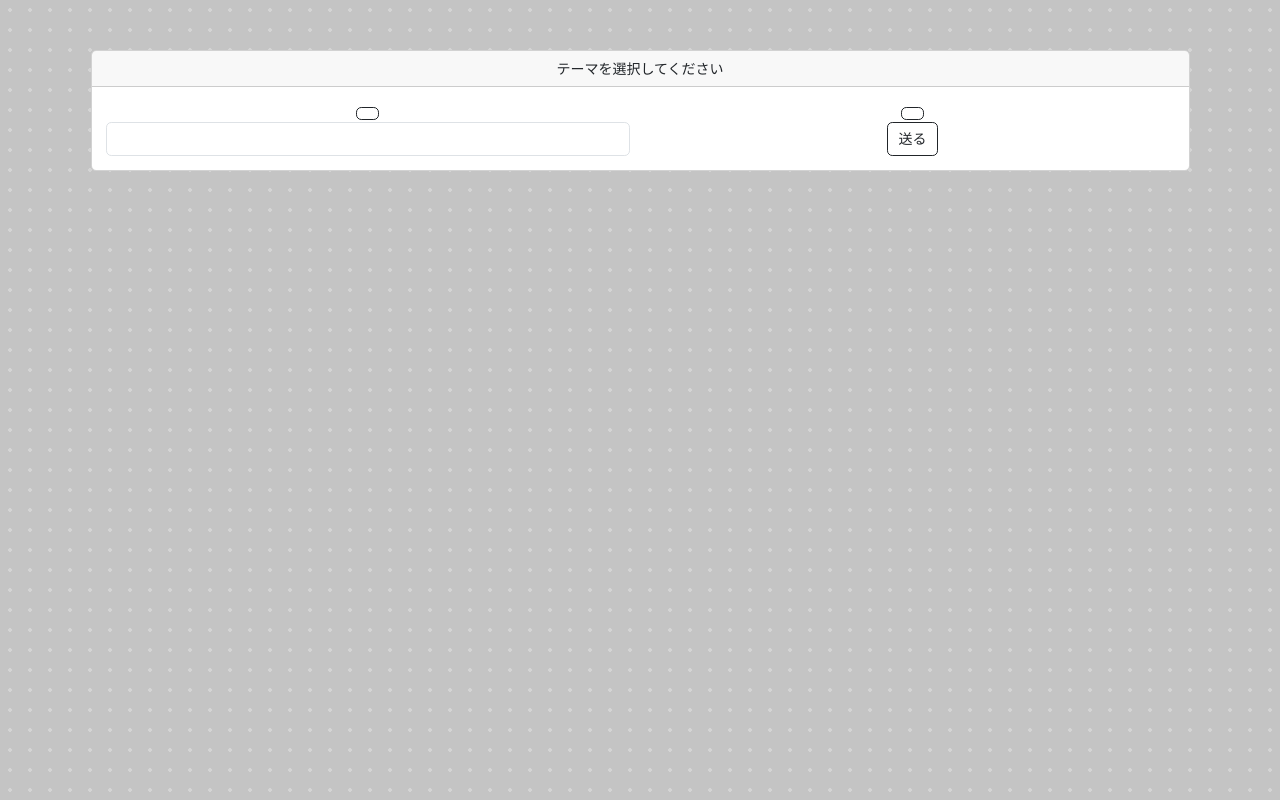
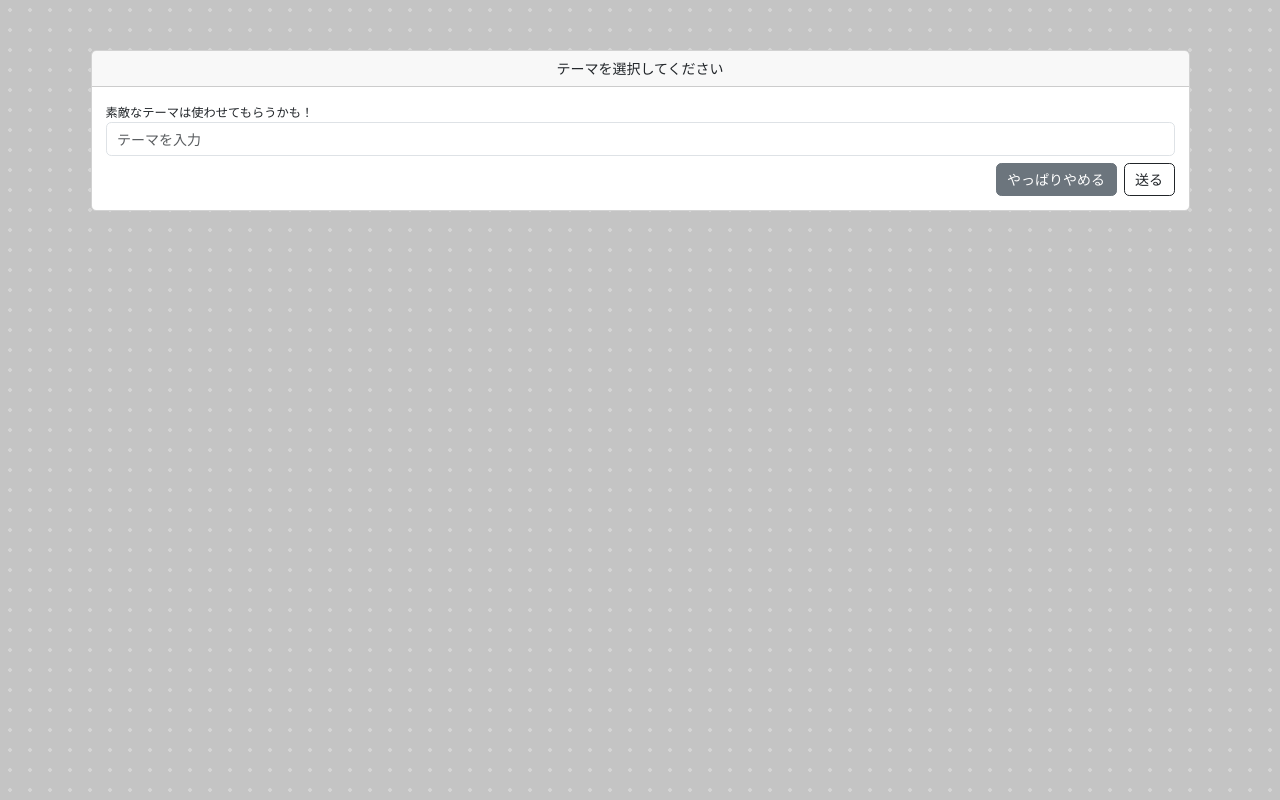
Before and after one commit to MikiKumagai/wordch, a React (Create React App) app in the folder client/: page /dealer in a window 1280 px wide. Both pictures are taken after a click on the button "自分で決める". Built offline with nearby package versions, Linux system fonts and the light colour scheme.

Commit message:
fix decide theme UI

```diff
--- a/client/src/pages/Dealer.js
+++ b/client/src/pages/Dealer.js
@@ -1,4 +1,4 @@
-import { Button, Card, Container, Row, Col, Form } from 'react-bootstrap';
+import { Button, Card, Container, Row, Col, Form, Stack } from 'react-bootstrap';
 import { useContext, useEffect, useState } from 'react';
 import { useStomp } from '../StompClientContext';
 import { GameContext } from "../GameProvider";
@@ -72,34 +72,36 @@ export const Dealer = () => {
                 <p className='mb-0 text-center'>テーマを選択してください</p>
               </Card.Header>
               <Card.Body>
+                {!inputTheme ? (
+                  <>
                   <Row>
-                  <Col className='text-center'>
+                    <Col className='my-2 text-center'>
                       <Button variant='outline-dark' type="button" onClick={()=>clickPrepared(themeOptions[0])}>{themeOptions[0]}</Button>
                     </Col>
-                  <Col className='text-center'>
+                  </Row>
+                  <Row>
+                    <Col className='my-2 text-center'>
                       <Button variant='outline-dark' type="button" onClick={()=>clickPrepared(themeOptions[1])}>{themeOptions[1]}</Button>
                     </Col>
                   </Row>
                   <Row>
-                  <Col className='text-center'>
-                    {!inputTheme ? (
-                      <Button variant='outline-dark' type="button" onClick={()=>setInputTheme(true)}>自分で決める</Button>
+                    <Col className='my-2 text-center'>
+                        <Button variant='outline-secondary' type="button" onClick={()=>setInputTheme(true)}>自分で決める</Button>
+                    </Col>
+                  </Row>
+                  </>
                 ):(
                   <FormProvider {...hookForm}>
                     <form onSubmit={handleSubmit(clickPrepared)}>
-                          <Row>
-                            <Col>
-                              <Form.Control {...register("theme")} type="text" className="me-auto" />
-                            </Col>
-                            <Col>
-                              <Button type="submit" variant="outline-dark" className='col-auto'>送る</Button>
-                            </Col>
-                          </Row>
+                    <small>素敵なテーマは使わせてもらうかも！</small>
+                    <Form.Control {...register("theme")} type="text" className="mb-2" placeholder='テーマを入力'/>
+                    <Stack direction="horizontal" gap={2}>
+                      <Button type="button" variant="secondary" className='ms-auto' onClick={()=>setInputTheme(false)}>やっぱりやめる</Button>
+                      <Button type="submit" variant="outline-dark">送る</Button>
+                    </Stack>
                     </form>
                   </FormProvider>
                     )}
-                  </Col>
-                </Row>
               </Card.Body>
             </Card>
           </Col>
```
Lines whose indentation alone changed are shown as unchanged.
